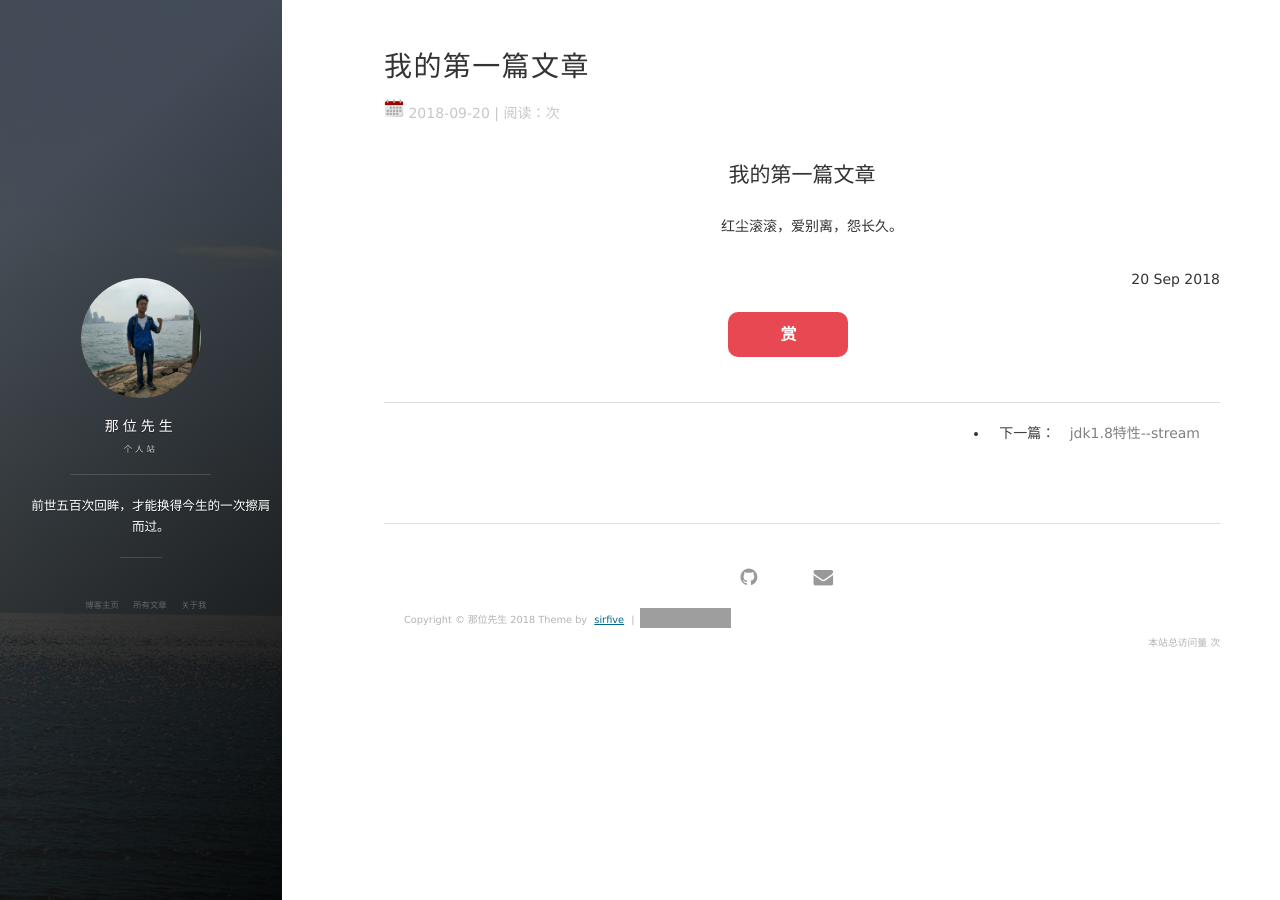
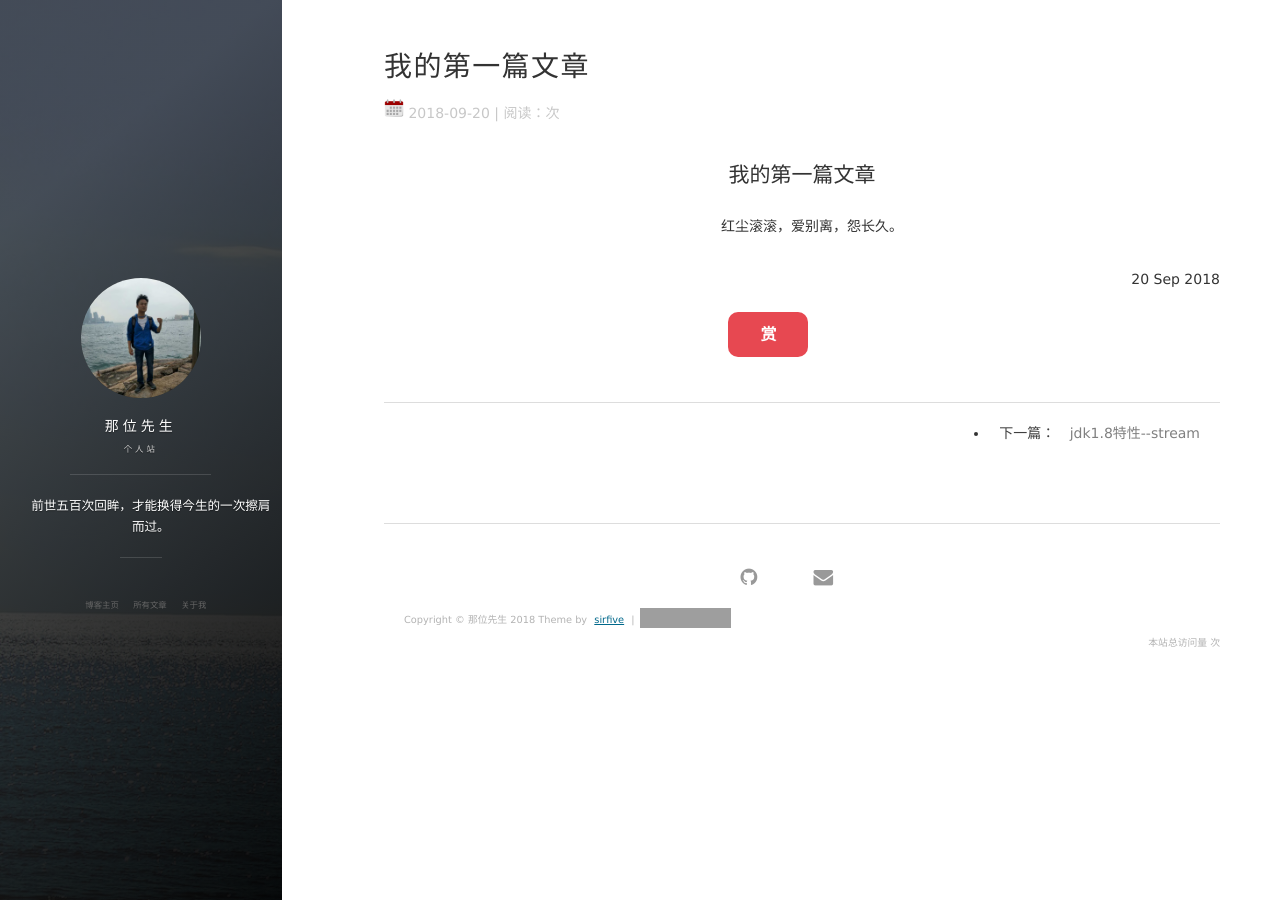
Before and after one commit to sirFive/sirFive.github.io, a Jekyll site: the page built from _posts/2018-09-20-从新手到大师.html, in a window 1280 px wide. Built offline with Jekyll 4.4.1, drawn with Linux system fonts in a browser that asks for light colours; nearby versions of some CDN libraries; comment, search, counter and statistics services are not loaded; grey boxes are pictures that could not be loaded.

Commit message:
格式调整：打赏按钮调小

```diff
--- a/_includes/new-old.html
+++ b/_includes/new-old.html
@@ -42,7 +42,7 @@
               .hide_box-play{z-index:999;filter:alpha(opacity=50);background:#666;opacity: 0.5;-moz-opacity: 0.5;left:0;top:0;height:99%;width:100%;position:fixed;display:none;}
               .shang_box-play{width:540px;height:540px;padding:10px;background-color:#fff;border-radius:10px;position:fixed;z-index:1000;left:50%;top:50%;margin-left:-280px;margin-top:-280px;border:1px dotted #dedede;display:none;}
               .shang_box-play img{border:none;border-width:0;}
-              .dashang{display:block;width:100px;margin:5px auto;height:25px;line-height:25px;padding:10px;background-color:#E74851;color:#fff;text-align:center;text-decoration:none;border-radius:10px;font-weight:bold;font-size:16px;transition: all 0.3s;}
+              .dashang{display:block;width:60px;margin:5px auto;height:25px;line-height:25px;padding:10px;background-color:#E74851;color:#fff;text-align:center;text-decoration:none;border-radius:10px;font-weight:bold;font-size:16px;transition: all 0.3s;}
               .dashang:hover{opacity:0.8;padding:15px;font-size:18px;}
               .shang_close-play{float:right;display:inline-block;
                 margin-right: 10px;margin-top: 20px;
```
